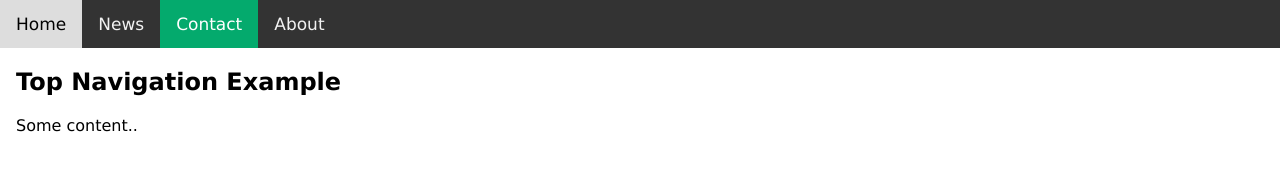
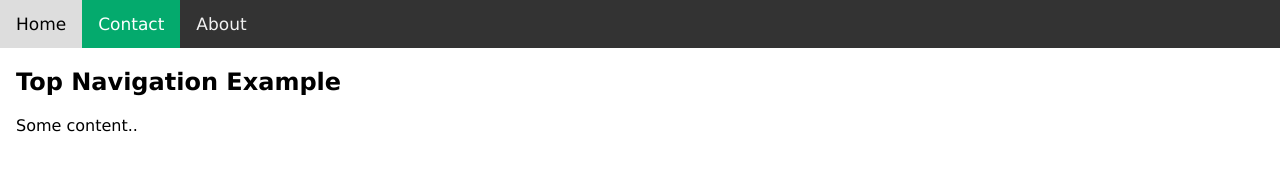
Before and after one commit to OddSkier/OddSkier.github.io, a plain HTML site: page contact.html in a window 1280 px wide. Drawn offline with Linux system fonts and the light colour scheme.

Commit message:
Update contact.html

```diff
--- a/contact.html
+++ b/contact.html
@@ -47,7 +47,6 @@ body {
 
 <div class="topnav">
   <a href="oddskier.github.io">Home</a>
-  <a href="#news">News</a>
   <a class="active" href="oddskier.github.io/contact">Contact</a>
   <a href="#about">About</a>
 </div>
```
